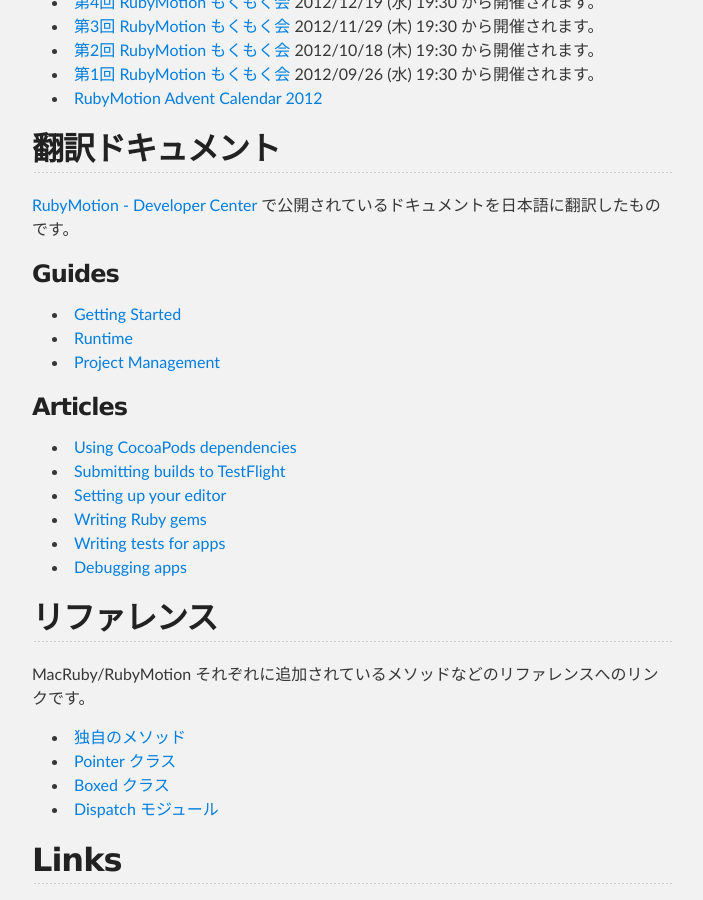
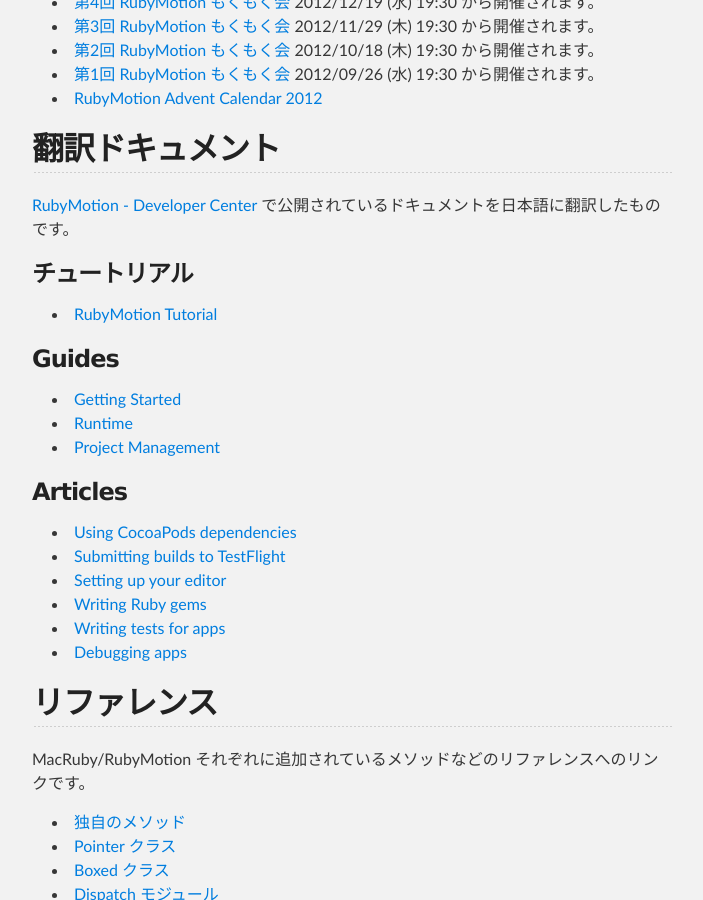
Before and after one commit to RubyMotionJP/rubymotionjp.github.com, a Jekyll site: the page built from index.md, in a window 1280 px wide and 900 px high, scrolled down 451 px. Shown: the whole window, without its empty margins (288-991 px from the left). Built offline with Jekyll 4.4.1, drawn with Linux system fonts in a browser that asks for light colours.

Commit message:
add tutorial

```diff
--- a/index.md
+++ b/index.md
@@ -26,6 +26,10 @@
 
 ## 翻訳ドキュメント
 [RubyMotion - Developer Center](http://www.rubymotion.com/developer-center/) で公開されているドキュメントを日本語に翻訳したものです。
+
+### チュートリアル
+
+- [RubyMotion Tutorial](http://tutorial.rubymotion.jp/)
 
 ### Guides
 
```
